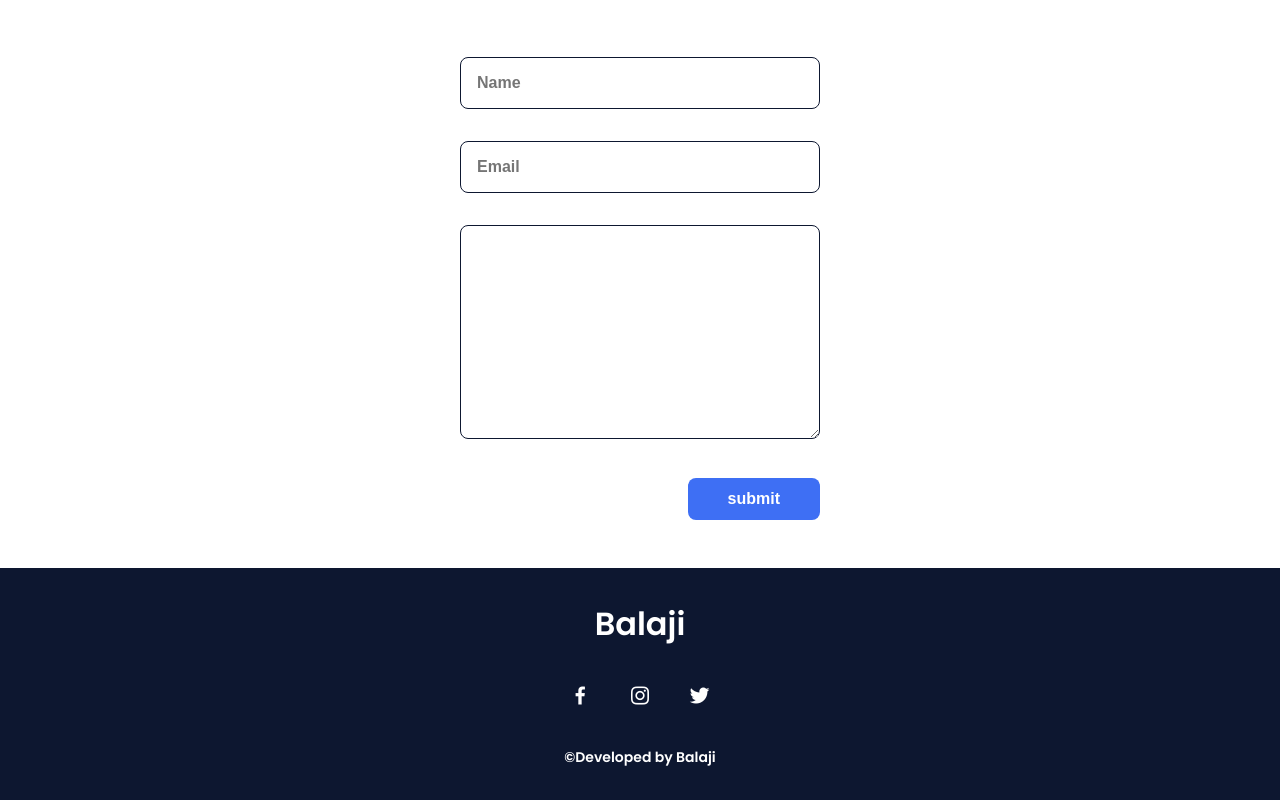
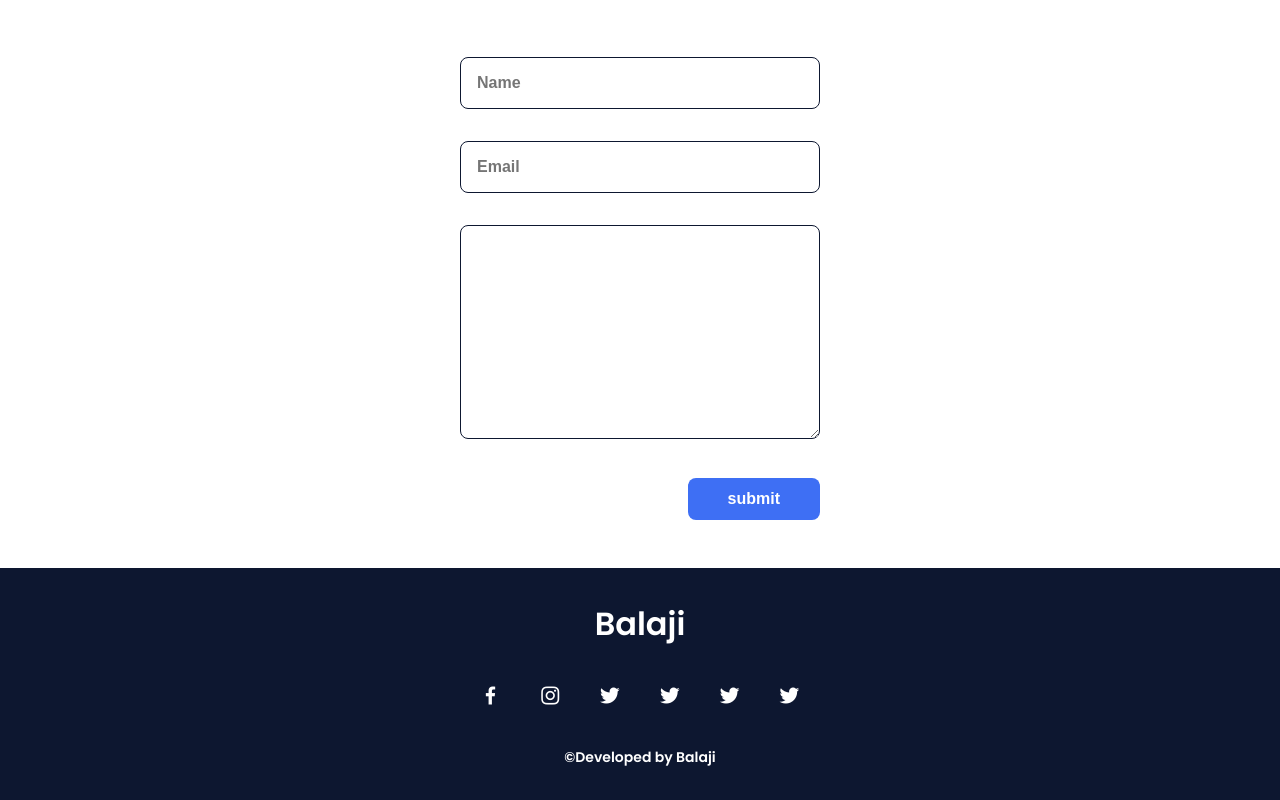
Before and after one commit to kadambalaji/git-practice-code, a plain HTML site: page index.html in a window 1280 px wide. Shown: the part 2819-3619 px from the top of the page. Drawn offline with nearby package versions, Linux system fonts and the light colour scheme.

Commit message:
added twitter 3 times

```diff
--- a/index.html
+++ b/index.html
@@ -192,6 +192,9 @@
                 <a href="#" class="footer__icon"><i class='bx bxl-facebook' ></i></a>
                 <a href="#" class="footer__icon"><i class='bx bxl-instagram' ></i></a>
                 <a href="#" class="footer__icon"><i class='bx bxl-twitter' ></i></a>
+                <a href="#" class="footer__icon"><i class='bx bxl-twitter' ></i></a>
+                <a href="#" class="footer__icon"><i class='bx bxl-twitter' ></i></a>
+                <a href="#" class="footer__icon"><i class='bx bxl-twitter' ></i></a>
             </div>
             <p class="footer__copy">&#169;Developed by Balaji</p>
         </footer>
```
